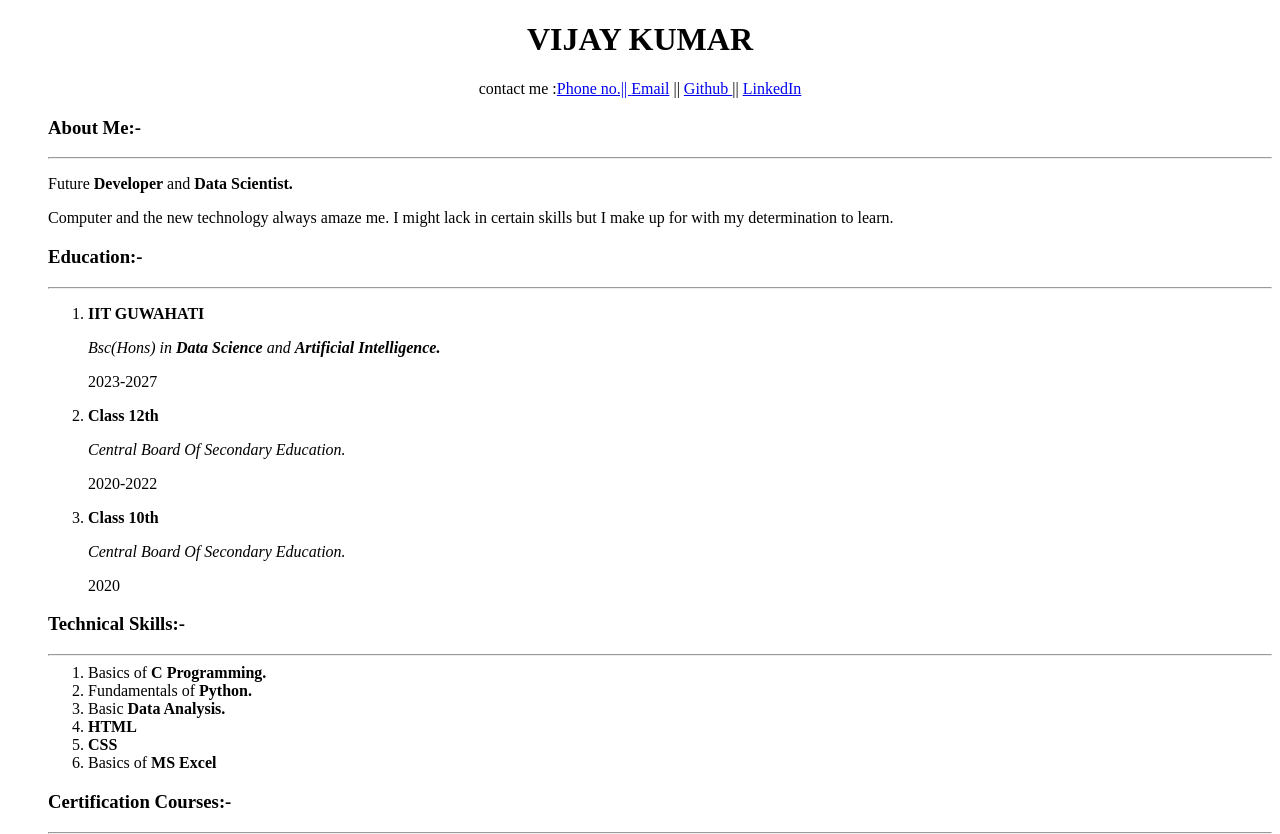
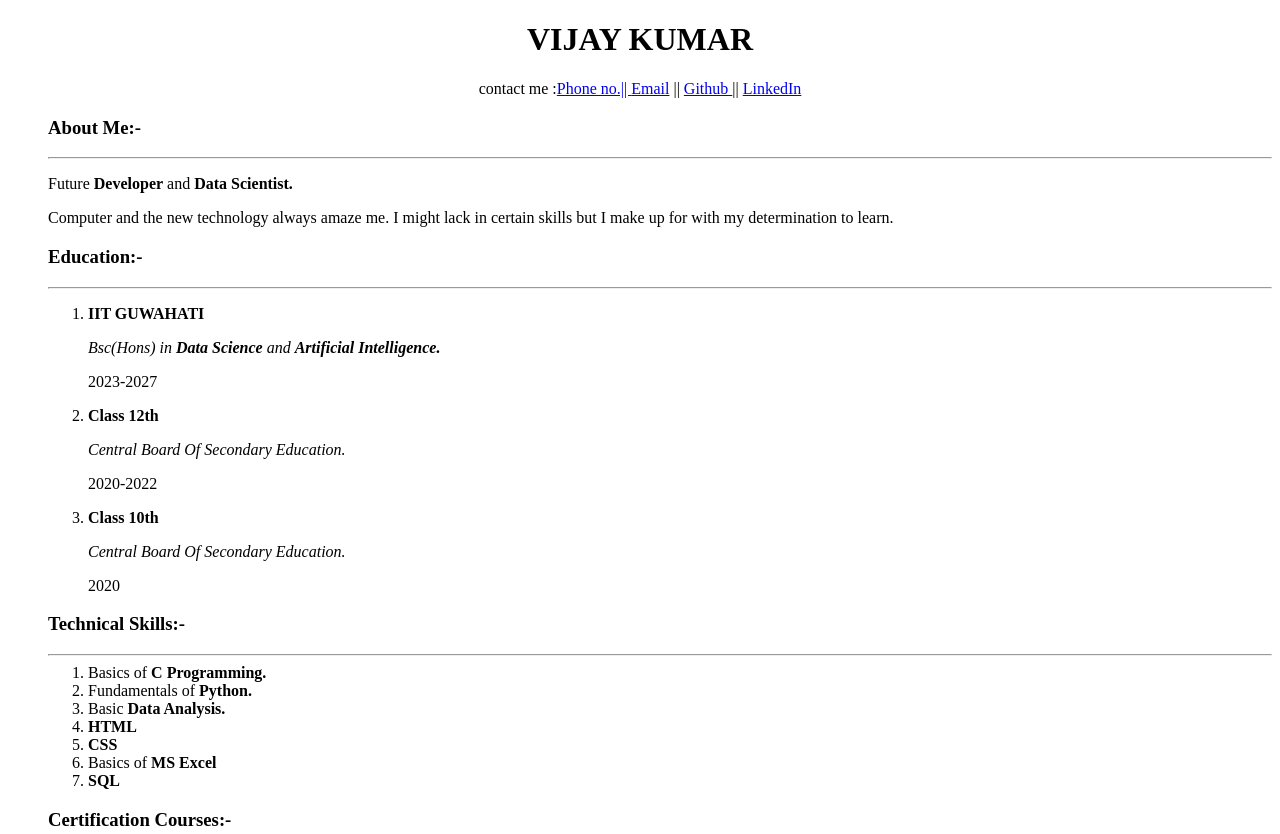
Before and after one commit to Vijay6923/Resume, a plain HTML site: page index.html in a window 1280 px wide. Shown: the top 834 px of the page. Drawn offline with Linux system fonts and the light colour scheme.

Commit message:
NEW SKILL

```diff
--- a/index.html
+++ b/index.html
@@ -44,6 +44,7 @@
         <li><B>HTML</B></li>
         <li><b>CSS</b></li>
         <li>Basics of <b>MS Excel</b></li>
+        <li><b>SQL</b></li>
 
     </ol>
     <h3>Certification Courses:-</h3>
```
